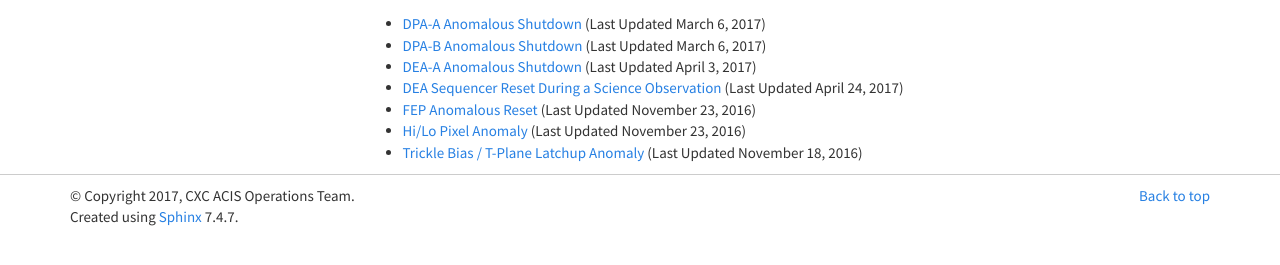
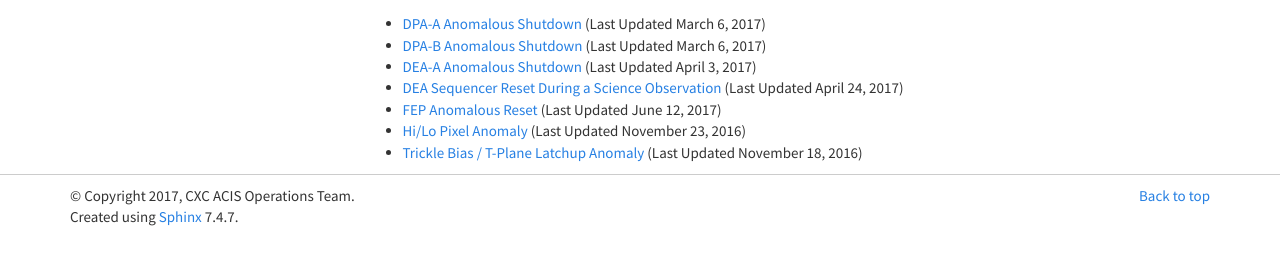
Before and after one commit to acisops/acis_anomaly_pages, a Sphinx documentation site: the page built from source/index.rst, in a window 1280 px wide. Shown: the part 228-493 px from the top of the page. Built offline with Sphinx 7.4.7, drawn with Linux system fonts in a browser that asks for light colours.

Commit message:
Fix date for FEP reset

```diff
--- a/source/index.rst
+++ b/source/index.rst
@@ -17,6 +17,6 @@ Contents:
 * :doc:`dpab_shutdown` (Last Updated March 6, 2017)
 * :doc:`dea_shutdown` (Last Updated April 3, 2017)
 * :doc:`dea_seq_reset` (Last Updated April 24, 2017)
-* :doc:`fep_reset` (Last Updated November 23, 2016)
+* :doc:`fep_reset` (Last Updated June 12, 2017)
 * :doc:`hi_lo_anomaly` (Last Updated November 23, 2016)
 * :doc:`trickle_bias_tplane` (Last Updated November 18, 2016)
```
